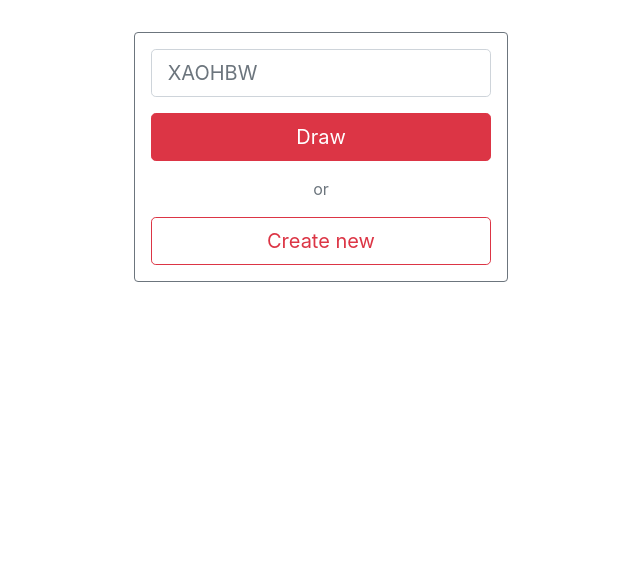
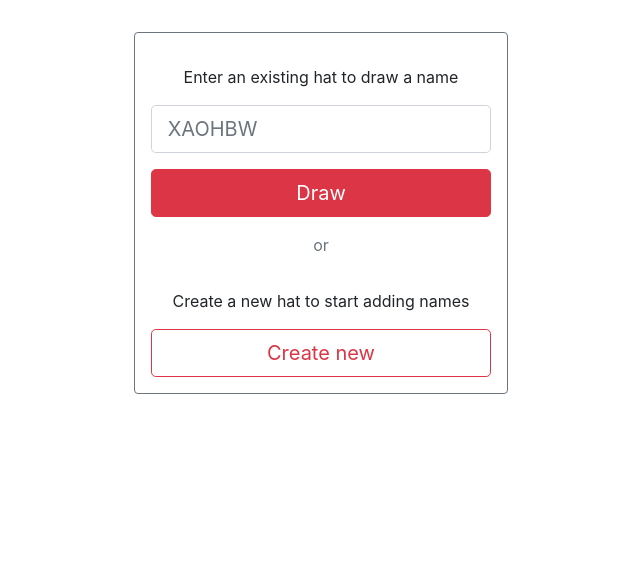
Before and after one commit to DanielJOffner/secret-santa-generator, a Flask app: page / in a window 1280 px wide. Shown: the part 72-641 px from the top of the page, without its empty margins (319-959 px from the left). Run offline with Flask 2, Linux system fonts and the light colour scheme; some libraries are stand-ins or nearby versions.

Commit message:
added call to action, added handling if hat is not found, fixed bug with drawing names

```diff
--- a/src/app/templates/index.html
+++ b/src/app/templates/index.html
@@ -4,6 +4,14 @@
 {% block content %}
 <div class="col-md-4">
     <div class="p-3 m-3 border border-secondary rounded text-center">
+        {% with messages = get_flashed_messages() %}
+            {% if messages %}
+                {% for message in messages %}
+                    {{ message }}
+                {% endfor %}
+            {% endif %}
+        {% endwith %}
+        <div class="py-3"> Enter an existing hat to draw a name</div>
         <form class="m-0" action="" method="post" novalidate>
             {{ enter_existing_form.hidden_tag() }}
             <div class="form-group">
@@ -15,6 +23,7 @@
             {{ enter_existing_form.submit(class_="btn btn-danger btn-lg btn-block") }}
         </form>
         <div class="py-3 text-muted"> or </div>
+        <div class="py-3"> Create a new hat to start adding names</div>
         <form class="m-0" action="{{ url_for('main.new_controller') }}" method="get">
             <button type="submit" class="btn btn-outline-danger btn-lg btn-block btn-outline">Create new</button>
         </form>
--- a/src/app/views.py
+++ b/src/app/views.py
@@ -1,4 +1,4 @@
-from flask import Blueprint, render_template, session, redirect, url_for
+from flask import Blueprint, render_template, session, redirect, url_for, flash
 import random
 import strgen
 from .forms import EnterExisting, AddName
@@ -55,18 +55,23 @@ def add_name_controller(hat_number):
 @main_blueprint.route('/draw-name/<hat_number>')
 def draw_name_controller(hat_number):
     hat = Hat.query.filter_by(hat_number=hat_number).first()
+
+    if hat is None:
+        flash("Sorry, we couldn't find the hat you are looking for")
+        return redirect(url_for('main.index_controller'))
+
     if len(hat.names) == 0:
         return render_template('draw-name.html', name=None, name_count=len(hat.names))
 
     # user has already drawn a name
-    if 'name' in session:
-        return render_template('draw-name.html', name=session['name'], name_count=len(hat.names))
+    if hat.hat_number in session:
+        return render_template('draw-name.html', name=session[hat.hat_number], name_count=len(hat.names))
 
     name = random.choice(hat.names)
-    session['name'] = name.name
+    session[hat.hat_number] = name.name
 
     db.session.delete(name)
     db.session.commit()
 
     hat = Hat.query.filter_by(hat_number=hat_number).first()
-    return render_template('draw-name.html', name=session['name'], name_count=len(hat.names))
+    return render_template('draw-name.html', name=session[hat.hat_number], name_count=len(hat.names))
```
Also changed, not shown: src/app/templates/draw-name.html (+6 -1 lines), src/app/app.sqlite.
